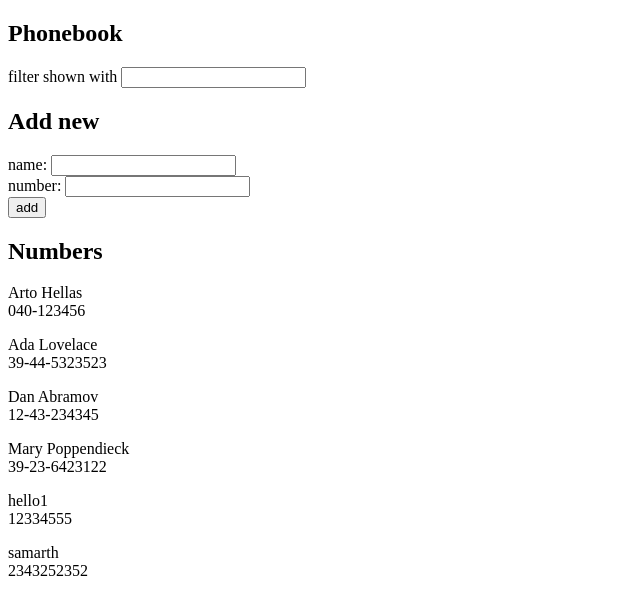
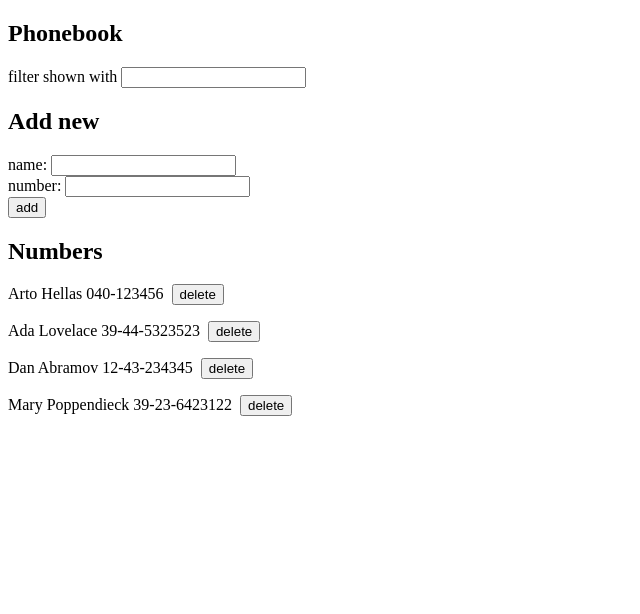
Before and after one commit to Sam26047/FullStackOpen-Exercises, a React (Vite) app in the folder Part 2/phonebook/: page / in a window 1280 px wide. Shown: the top 614 px of the page, without its empty margins (0-640 px from the left). Built offline with nearby package versions, Linux system fonts and the light colour scheme; data requests are answered from the project's data file.

Commit message:
Part 2.14 Complete

```diff
--- a/Part 2/phonebook/db.json
+++ b/Part 2/phonebook/db.json
@@ -19,16 +19,6 @@
       "name": "Mary Poppendieck",
       "number": "39-23-6423122",
       "id": "4"
-    },
-    {
-      "id": "15c6",
-      "name": "hello1",
-      "number": "12334555"
-    },
-    {
-      "id": "ef97",
-      "name": "samarth",
-      "number": "2343252352"
     }
   ]
 }
--- a/Part 2/phonebook/src/App.jsx
+++ b/Part 2/phonebook/src/App.jsx
@@ -24,24 +24,26 @@ const PersonForm = (props)=>{
       </form>
   )
 }
-const Person =({person})=>{
+
+const Person =({person,handleDelete})=>{
   return(
     <div key={person.name}>
       <p>
-        {person.name}<br/>
-        {person.number}
+        {person.name} {person.number} &nbsp;
+        <button onClick={()=>handleDelete(person.id,person.name)}>delete</button>
       </p>
     </div>
   )
 }
-const Persons = ({persons,filter})=>{
+
+const Persons = ({persons,filter,handleDelete})=>{
   return(
     <div>
       {persons.map((person)=>{
         const regex = new RegExp(`^${filter}`);
         if(regex.test(person.name.toLowerCase())){
           return(
-            <Person key={person.name} person={person}/>
+            <Person key={person.id} person={person} handleDelete={handleDelete}/>
           )
         }
       })}
@@ -75,12 +77,22 @@ const App = () => {
     }
     else{
       phonebookService
-        .create(newPerson)
+        .createPerson(newPerson)
         .then(response=>{
           console.log(response)
           setPersons(persons.concat(response.data))
           setNewName('')
           setNewNumber('')
+        })
+    }
+  }
+  const handleDelete = (id,name)=>{
+    if(window.confirm(`Delete ${name} ?`)){
+      phonebookService
+        .deletePerson(id)
+        .then(response=>{
+          console.log(response)
+          setPersons(persons.filter(p => p.id !==id))
         })
     }
   }
@@ -108,7 +120,7 @@ const App = () => {
         addPerson={addPerson}
       />
       <h2>Numbers</h2>
-      <Persons persons={persons} filter={filter}/>
+      <Persons persons={persons} filter={filter} handleDelete={handleDelete}/>
     </div>
   )
 }
--- a/Part 2/phonebook/src/services/persons.js
+++ b/Part 2/phonebook/src/services/persons.js
@@ -5,8 +5,10 @@ const getAll=()=>{
     return axios.get(baseUrl)
 }
 
-const create = newObject=>{
+const createPerson = newObject=>{
     return axios.post(baseUrl,newObject)
 }
-
-export default {getAll,create}
+const deletePerson = (id)=>{
+    return axios.delete(`${baseUrl}/${id}`)
+}
+export default {getAll,createPerson,deletePerson}
```
